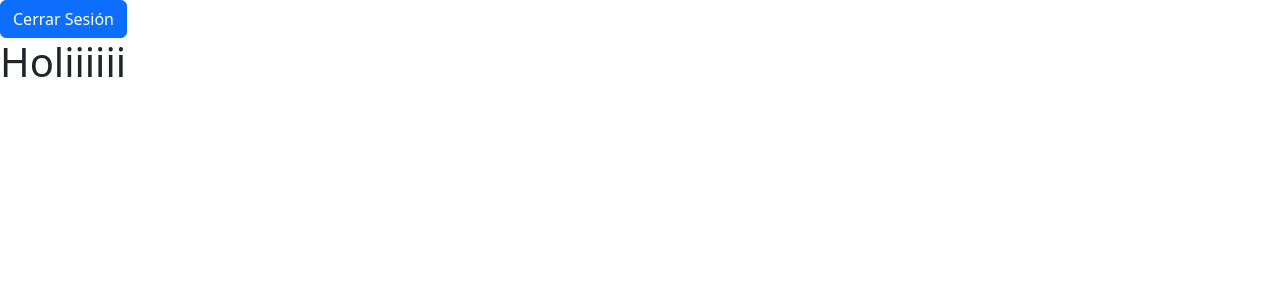
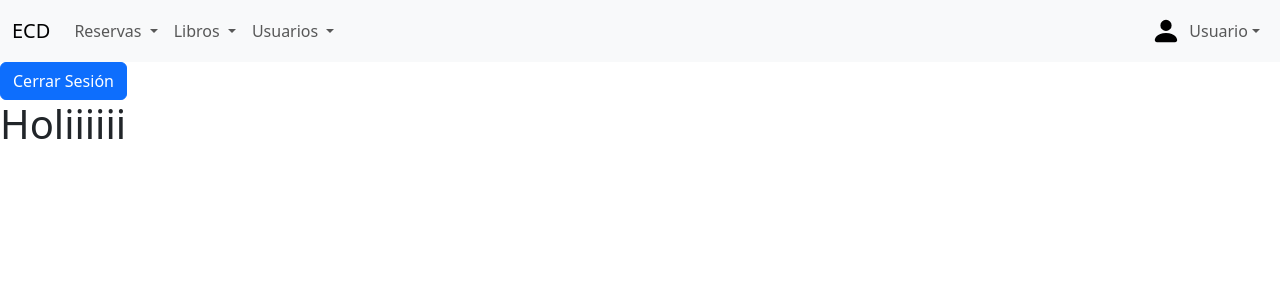
Before and after one commit to DavidGuentelicanDev/BiblbiotecaECD_2.0, a Django app: page /biblioteca_admin/home/ in a window 1280 px wide. Shown: the top 300 px of the page. Run offline with Django 5.2, Linux system fonts and the light colour scheme; the visitor is signed in with stand-in values (Sample User, id 1); some libraries are stand-ins or nearby versions.

Commit message:
diseño navbar de base.html

```diff
--- a/biblioteca_ecd_pr/ecd_admin_app/templates/base.html
+++ b/biblioteca_ecd_pr/ecd_admin_app/templates/base.html
@@ -15,6 +15,67 @@
         <link href="https://cdn.jsdelivr.net/npm/bootstrap@5.3.3/dist/css/bootstrap.min.css" rel="stylesheet" integrity="sha384-QWTKZyjpPEjISv5WaRU9OFeRpok6YctnYmDr5pNlyT2bRjXh0JMhjY6hW+ALEwIH" crossorigin="anonymous">
     </head>
     <body>
+        <!--navbar general-->
+        <nav class="navbar navbar-expand-lg bg-body-tertiary">
+            <div class="container-fluid">
+                <a class="navbar-brand" href="#">ECD</a>
+                <button class="navbar-toggler" type="button" data-bs-toggle="collapse" data-bs-target="#navbarSupportedContent" aria-controls="navbarSupportedContent" aria-expanded="false" aria-label="Toggle navigation">
+                    <span class="navbar-toggler-icon"></span>
+                </button>
+                <div class="collapse navbar-collapse" id="navbarSupportedContent">
+                    <ul class="navbar-nav me-auto mb-2 mb-lg-0">
+                        <li class="nav-item dropdown">
+                            <a class="nav-link dropdown-toggle" href="#" role="button" data-bs-toggle="dropdown" aria-expanded="false">
+                                Reservas
+                            </a>
+                            <ul class="dropdown-menu">
+                                <li><a class="dropdown-item" href="#">Action</a></li>
+                                <li><a class="dropdown-item" href="#">Another action</a></li>
+                                <li><hr class="dropdown-divider"></li>
+                                <li><a class="dropdown-item" href="#">Something else here</a></li>
+                            </ul>
+                        </li>
+                        <li class="nav-item dropdown">
+                            <a class="nav-link dropdown-toggle" href="#" role="button" data-bs-toggle="dropdown" aria-expanded="false">
+                                Libros
+                            </a>
+                            <ul class="dropdown-menu">
+                                <li><a class="dropdown-item" href="#">Action</a></li>
+                                <li><a class="dropdown-item" href="#">Another action</a></li>
+                                <li><hr class="dropdown-divider"></li>
+                                <li><a class="dropdown-item" href="#">Something else here</a></li>
+                            </ul>
+                        </li>
+                        <li class="nav-item dropdown">
+                            <a class="nav-link dropdown-toggle" href="#" role="button" data-bs-toggle="dropdown" aria-expanded="false">
+                                Usuarios
+                            </a>
+                            <ul class="dropdown-menu">
+                                <li><a class="dropdown-item" href="#">Action</a></li>
+                                <li><a class="dropdown-item" href="#">Another action</a></li>
+                                <li><hr class="dropdown-divider"></li>
+                                <li><a class="dropdown-item" href="#">Something else here</a></li>
+                            </ul>
+                        </li>
+                    </ul>
+                    <ul class="navbar-nav ms-auto mb-2 mb-lg-0">
+                        <li class="nav-item dropdown">
+                            <a class="nav-link dropdown-toggle d-flex align-items-center" href="#" id="userDropdown" role="button" data-bs-toggle="dropdown" aria-expanded="false">
+                                <img src="{% static 'assets/icons/person-fill.svg' %}" alt="Usuario" width="30" height="30" class="rounded-circle me-2">
+                                Usuario
+                            </a>
+                            <ul class="dropdown-menu dropdown-menu-end" aria-labelledby="userDropdown">
+                                <li><a class="dropdown-item" href="#">Perfil</a></li>
+                                <li><a class="dropdown-item" href="#">Configuración</a></li>
+                                <li><hr class="dropdown-divider"></li>
+                                <li><a class="dropdown-item" href="#" id="logout">Cerrar Sesión</a></li>
+                            </ul>
+                        </li>
+                    </ul>
+                </div>
+            </div>
+        </nav>
+
         <form method="POST">
             {% csrf_token %}
             <button id="btn_cerrarSesion" type="button" class="btn btn-primary">Cerrar Sesión</button>
```
Also changed, not shown: biblioteca_ecd_pr/ecd_admin_app/static/assets/icons/person-fill.svg (added).
